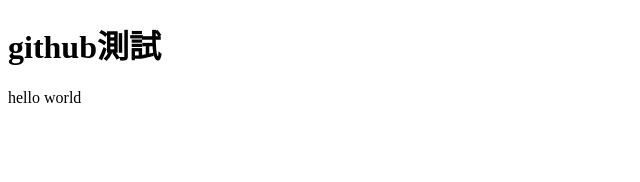
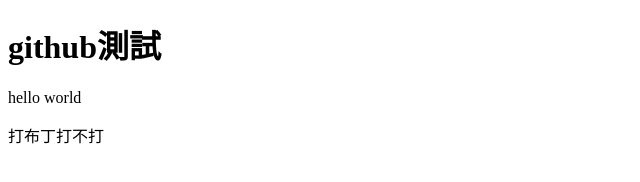
Before and after one commit to Chifong0524/myweb0817, a plain HTML site: page index.html in a window 1280 px wide. Shown: the whole page, without its empty margins (0-640 px from the left). Drawn offline with Linux system fonts and the light colour scheme.

Commit message:
打布丁打不打

```diff
--- a/index.html
+++ b/index.html
@@ -8,5 +8,6 @@
 <body>
     <h1>github測試</h1>
     <p>hello world</p>
+    <div>打布丁打不打</div>
 </body>
 </html>
```
